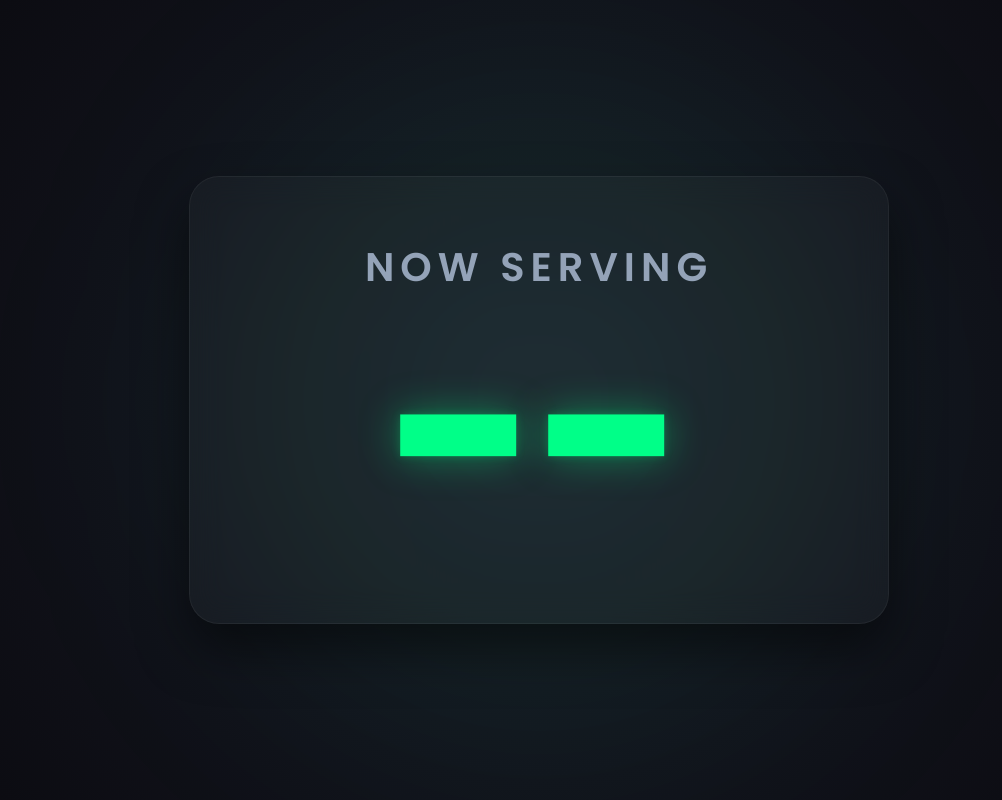
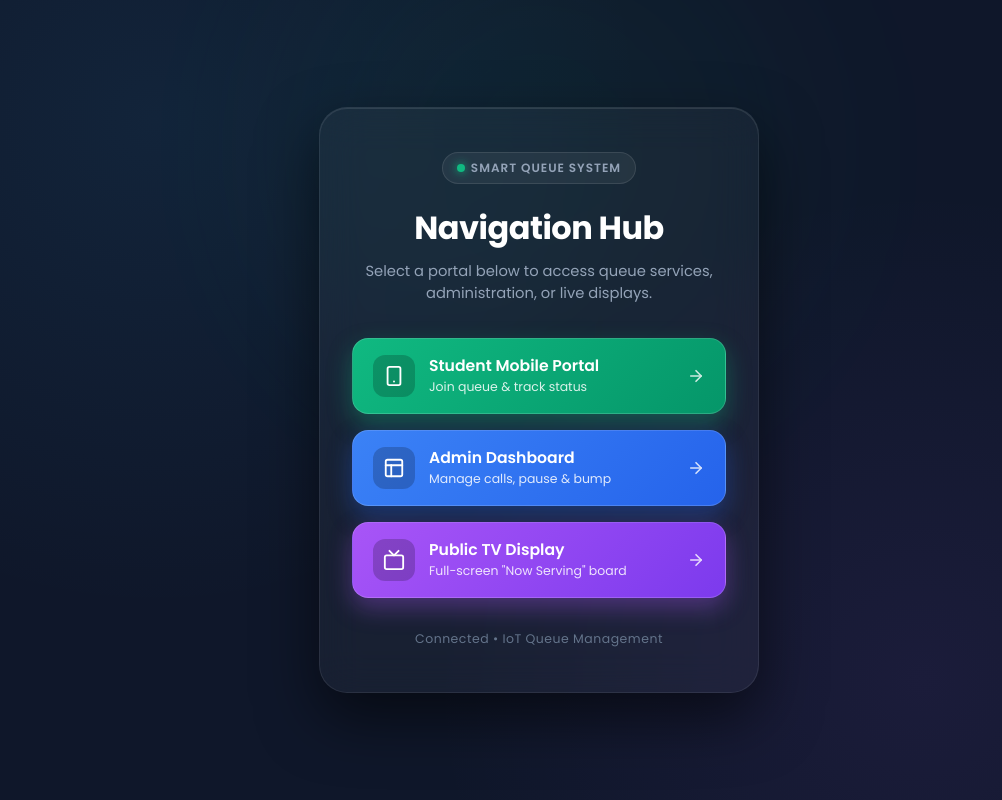
Before and after one commit to Surajkelaginamani/Smart_queue_management_iot, a website: page index.html in a window 1280 px wide. Shown: the whole page, without its empty margins (101-1103 px from the left). Drawn offline with nearby package versions, Linux system fonts and the light colour scheme; no server answers.

Commit message:
Add central navigation hub to index.html and move TV display to display.html

```diff
--- a/index.html
+++ b/index.html
@@ -3,133 +3,322 @@
 <head>
   <meta charset="UTF-8">
   <meta name="viewport" content="width=device-width, initial-scale=1.0">
-  <title>Smart Queue Display</title>
+  <title>Smart Queue - Portal Directory</title>
 
-  <!-- Load Socket.io -->
-  <script src="/socket.io/socket.io.js"></script>
-
-  <!-- Load Premium Google Font -->
-  <link href="https://fonts.googleapis.com/css2?family=Poppins:wght@400;600;800&display=swap" rel="stylesheet">
+  <!-- Google Font: Poppins -->
+  <link rel="preconnect" href="https://fonts.googleapis.com">
+  <link rel="preconnect" href="https://fonts.gstatic.com" crossorigin>
+  <link href="https://fonts.googleapis.com/css2?family=Poppins:wght@400;500;600;700;800&display=swap" rel="stylesheet">
 
   <style>
-    body {
+    *, *::before, *::after {
+      box-sizing: border-box;
       margin: 0;
       padding: 0;
+    }
+
+    body {
+      min-height: 100vh;
+      min-height: 100dvh;
+      background-color: #0f172a;
+      background-image:
+        radial-gradient(circle at 20% 15%, rgba(56, 189, 248, 0.08) 0%, transparent 40%),
+        radial-gradient(circle at 80% 85%, rgba(168, 85, 247, 0.08) 0%, transparent 40%);
+      font-family: 'Poppins', sans-serif;
+      color: #f8fafc;
       display: flex;
-      flex-direction: column;
       align-items: center;
       justify-content: center;
-      height: 100vh;
-      font-family: 'Poppins', sans-serif;
-      background: radial-gradient(circle at center, #1a1c29 0%, #0a0a0f 100%); /* Deep premium gradient */
-      color: white;
-      overflow: hidden;
+      padding: 24px 16px;
+      overflow-x: hidden;
+      position: relative;
     }
 
-    /* Ambient Background Glow */
-    .glow-orb {
+    /* Ambient background glow effects */
+    .ambient-glow {
       position: absolute;
-      width: 700px;
-      height: 700px;
-      background: rgba(0, 255, 136, 0.05); /* Soft green ambient light */
+      width: 500px;
+      height: 500px;
       border-radius: 50%;
-      filter: blur(120px);
-      z-index: -1;
-      transition: background 0.4s ease;
+      filter: blur(100px);
+      z-index: 0;
+      pointer-events: none;
+      opacity: 0.4;
     }
 
-    .glow-orb.paused {
-      background: rgba(255, 68, 68, 0.05); /* Soft red ambient light */
+    .glow-1 {
+      top: -100px;
+      left: 50%;
+      transform: translateX(-50%);
+      background: rgba(16, 185, 129, 0.15);
     }
 
-    /* Frosted Glass Card */
-    .display-card {
-      background: rgba(255, 255, 255, 0.03);
-      backdrop-filter: blur(16px);
-      -webkit-backdrop-filter: blur(16px);
-      border: 1px solid rgba(255, 255, 255, 0.05);
-      border-radius: 30px;
-      padding: 60px 120px;
+    /* Glassmorphism Hub Card */
+    .hub-card {
+      position: relative;
+      z-index: 1;
+      width: 100%;
+      max-width: 440px;
+      background: rgba(255, 255, 255, 0.04);
+      backdrop-filter: blur(20px);
+      -webkit-backdrop-filter: blur(20px);
+      border: 1px solid rgba(255, 255, 255, 0.08);
+      border-radius: 28px;
+      padding: 44px 32px;
       text-align: center;
-      box-shadow: 0 25px 50px rgba(0, 0, 0, 0.5);
-      width: 90%;
-      max-width: 700px;
-      box-sizing: border-box;
+      box-shadow: 0 25px 60px rgba(0, 0, 0, 0.55),
+                  inset 0 1px 0 rgba(255, 255, 255, 0.1);
+    }
+
+    .brand-badge {
+      display: inline-flex;
+      align-items: center;
+      gap: 6px;
+      padding: 6px 14px;
+      border-radius: 9999px;
+      background: rgba(255, 255, 255, 0.06);
+      border: 1px solid rgba(255, 255, 255, 0.1);
+      font-size: 0.75rem;
+      font-weight: 600;
+      letter-spacing: 1px;
+      text-transform: uppercase;
+      color: #94a3b8;
+      margin-bottom: 20px;
+    }
+
+    .brand-badge .pulse-dot {
+      width: 8px;
+      height: 8px;
+      border-radius: 50%;
+      background-color: #10b981;
+      box-shadow: 0 0 10px #10b981;
     }
 
     h1 {
-      font-size: clamp(1.1rem, 4vw, 2.5rem);
-      font-weight: 600;
-      color: #94a3b8;
-      text-transform: uppercase;
-      letter-spacing: clamp(2px, 1.5vw, 6px);
-      margin: 0 0 10px 0;
+      font-size: clamp(1.6rem, 5vw, 2rem);
+      font-weight: 700;
+      color: #ffffff;
+      letter-spacing: -0.5px;
+      margin-bottom: 8px;
     }
 
-    #tokenDisplay {
-      /* Scales from 5rem on small phones up to 16rem on large screens */
-      font-size: clamp(5rem, 22vw, 16rem);
-      font-weight: 800;
-      margin: 0;
-      line-height: 1;
-      transition: all 0.4s cubic-bezier(0.4, 0, 0.2, 1);
+    .subtitle {
+      font-size: 0.92rem;
+      color: #94a3b8;
+      margin-bottom: 34px;
+      line-height: 1.5;
     }
 
-    /* Dynamic Neon Text Styles */
-    .status-active {
-      color: #00ff88;
-      text-shadow: 0 0 40px rgba(0, 255, 136, 0.4), 0 0 10px rgba(0, 255, 136, 0.2);
+    /* Button Navigation Group */
+    .nav-group {
+      display: flex;
+      flex-direction: column;
+      gap: 16px;
+      width: 100%;
     }
 
-    .status-paused {
-      color: #ff4444;
-      text-shadow: 0 0 40px rgba(255, 68, 68, 0.4), 0 0 10px rgba(255, 68, 68, 0.2);
+    .portal-btn {
+      display: flex;
+      align-items: center;
+      justify-content: space-between;
+      width: 100%;
+      padding: 16px 20px;
+      border-radius: 16px;
+      text-decoration: none;
+      color: #ffffff;
+      font-weight: 600;
+      font-size: 1rem;
+      box-sizing: border-box;
+      transition: all 0.3s cubic-bezier(0.4, 0, 0.2, 1);
+      position: relative;
+      overflow: hidden;
+      border: 1px solid transparent;
     }
 
-    /* ── Mobile responsive overrides ── */
-    @media (max-width: 600px) {
-      .glow-orb {
-        width: 320px;
-        height: 320px;
-        filter: blur(60px);
+    .portal-btn:active {
+      transform: scale(0.97);
     }
 
-      .display-card {
-        padding: 36px 20px;
-        border-radius: 20px;
+    .btn-content {
+      display: flex;
+      align-items: center;
+      gap: 14px;
+      text-align: left;
     }
+
+    .btn-icon {
+      display: flex;
+      align-items: center;
+      justify-content: center;
+      width: 42px;
+      height: 42px;
+      border-radius: 12px;
+      background: rgba(0, 0, 0, 0.2);
+      flex-shrink: 0;
+    }
+
+    .btn-icon svg {
+      width: 22px;
+      height: 22px;
+      fill: none;
+      stroke: currentColor;
+      stroke-width: 2;
+      stroke-linecap: round;
+      stroke-linejoin: round;
+    }
+
+    .btn-text {
+      display: flex;
+      flex-direction: column;
+    }
+
+    .btn-title {
+      font-size: 0.98rem;
+      font-weight: 600;
+      line-height: 1.25;
+    }
+
+    .btn-desc {
+      font-size: 0.78rem;
+      font-weight: 400;
+      opacity: 0.85;
+      margin-top: 2px;
+    }
+
+    .btn-arrow {
+      opacity: 0.8;
+      transition: transform 0.3s ease;
+      display: flex;
+      align-items: center;
+    }
+
+    .btn-arrow svg {
+      width: 18px;
+      height: 18px;
+      fill: none;
+      stroke: currentColor;
+      stroke-width: 2.2;
+      stroke-linecap: round;
+      stroke-linejoin: round;
+    }
+
+    .portal-btn:hover .btn-arrow {
+      transform: translateX(4px);
+      opacity: 1;
+    }
+
+    /* 1. Student Mobile Portal - Green Gradient */
+    .btn-student {
+      background: linear-gradient(135deg, #10b981 0%, #059669 100%);
+      box-shadow: 0 10px 25px rgba(16, 185, 129, 0.35);
+      border-color: rgba(255, 255, 255, 0.15);
+    }
+
+    .btn-student:hover {
+      box-shadow: 0 14px 30px rgba(16, 185, 129, 0.5);
+      transform: translateY(-2px);
+    }
+
+    /* 2. Admin Dashboard - Blue Gradient */
+    .btn-admin {
+      background: linear-gradient(135deg, #3b82f6 0%, #2563eb 100%);
+      box-shadow: 0 10px 25px rgba(37, 99, 235, 0.35);
+      border-color: rgba(255, 255, 255, 0.15);
+    }
+
+    .btn-admin:hover {
+      box-shadow: 0 14px 30px rgba(37, 99, 235, 0.5);
+      transform: translateY(-2px);
+    }
+
+    /* 3. Public TV Display - Purple Gradient */
+    .btn-display {
+      background: linear-gradient(135deg, #a855f7 0%, #7c3aed 100%);
+      box-shadow: 0 10px 25px rgba(168, 85, 247, 0.35);
+      border-color: rgba(255, 255, 255, 0.15);
+    }
+
+    .btn-display:hover {
+      box-shadow: 0 14px 30px rgba(168, 85, 247, 0.5);
+      transform: translateY(-2px);
+    }
+
+    /* Footer meta */
+    .hub-footer {
+      margin-top: 32px;
+      font-size: 0.78rem;
+      color: #64748b;
+      letter-spacing: 0.5px;
     }
   </style>
 </head>
 <body>
 
-  <!-- Ambient light behind the card -->
-  <div class="glow-orb" id="backgroundGlow"></div>
+  <div class="ambient-glow glow-1"></div>
 
-  <div class="display-card">
-    <h1>Now Serving</h1>
-    <p id="tokenDisplay" class="status-active">--</p>
+  <div class="hub-card">
+    <div class="brand-badge">
+      <span class="pulse-dot"></span>
+      Smart Queue System
     </div>
 
-  <script>
-    const socket = io();
+    <h1>Navigation Hub</h1>
+    <p class="subtitle">Select a portal below to access queue services, administration, or live displays.</p>
 
-    socket.on('stateUpdated', (state) => {
-      const tokenEl = document.getElementById('tokenDisplay');
-      const glowEl = document.getElementById('backgroundGlow');
+    <div class="nav-group">
+      <!-- 1. Student Mobile Portal (Green gradient) -->
+      <a href="/mobile.html" class="portal-btn btn-student" id="btnStudentPortal">
+        <div class="btn-content">
+          <div class="btn-icon">
+            <svg viewBox="0 0 24 24"><rect x="5" y="2" width="14" height="20" rx="2" ry="2"></rect><line x1="12" y1="18" x2="12.01" y2="18"></line></svg>
+          </div>
+          <div class="btn-text">
+            <span class="btn-title">Student Mobile Portal</span>
+            <span class="btn-desc">Join queue & track status</span>
+          </div>
+        </div>
+        <div class="btn-arrow">
+          <svg viewBox="0 0 24 24"><line x1="5" y1="12" x2="19" y2="12"></line><polyline points="12 5 19 12 12 19"></polyline></svg>
+        </div>
+      </a>
 
-      tokenEl.innerText = (state.currentlyServing !== undefined && state.currentlyServing !== 0) ? state.currentlyServing : (state.token || '--');
+      <!-- 2. Admin Dashboard (Blue gradient) -->
+      <a href="/admin.html" class="portal-btn btn-admin" id="btnAdminDashboard">
+        <div class="btn-content">
+          <div class="btn-icon">
+            <svg viewBox="0 0 24 24"><rect x="3" y="3" width="18" height="18" rx="2" ry="2"></rect><line x1="3" y1="9" x2="21" y2="9"></line><line x1="9" y1="21" x2="9" y2="9"></line></svg>
+          </div>
+          <div class="btn-text">
+            <span class="btn-title">Admin Dashboard</span>
+            <span class="btn-desc">Manage calls, pause & bump</span>
+          </div>
+        </div>
+        <div class="btn-arrow">
+          <svg viewBox="0 0 24 24"><line x1="5" y1="12" x2="19" y2="12"></line><polyline points="12 5 19 12 12 19"></polyline></svg>
+        </div>
+      </a>
 
-      // Toggle CSS classes instead of hardcoding colors for richer effects
-      if(state.isPaused) {
-        tokenEl.className = "status-paused";
-        glowEl.className = "glow-orb paused";
-      } else {
-        tokenEl.className = "status-active";
-        glowEl.className = "glow-orb";
-      }
-    });
-  </script>
+      <!-- 3. Public TV Display (Purple gradient) -->
+      <a href="/display.html" class="portal-btn btn-display" id="btnTvDisplay">
+        <div class="btn-content">
+          <div class="btn-icon">
+            <svg viewBox="0 0 24 24"><rect x="2" y="7" width="20" height="15" rx="2" ry="2"></rect><polyline points="17 2 12 7 7 2"></polyline></svg>
+          </div>
+          <div class="btn-text">
+            <span class="btn-title">Public TV Display</span>
+            <span class="btn-desc">Full-screen "Now Serving" board</span>
+          </div>
+        </div>
+        <div class="btn-arrow">
+          <svg viewBox="0 0 24 24"><line x1="5" y1="12" x2="19" y2="12"></line><polyline points="12 5 19 12 12 19"></polyline></svg>
+        </div>
+      </a>
+    </div>
+
+    <div class="hub-footer">
+      Connected &bull; IoT Queue Management
+    </div>
+  </div>
 
 </body>
 </html>
```
Also changed, not shown: display.html (added, +135 -0 lines), 1 other file. Lines whose indentation alone changed are shown as unchanged.
